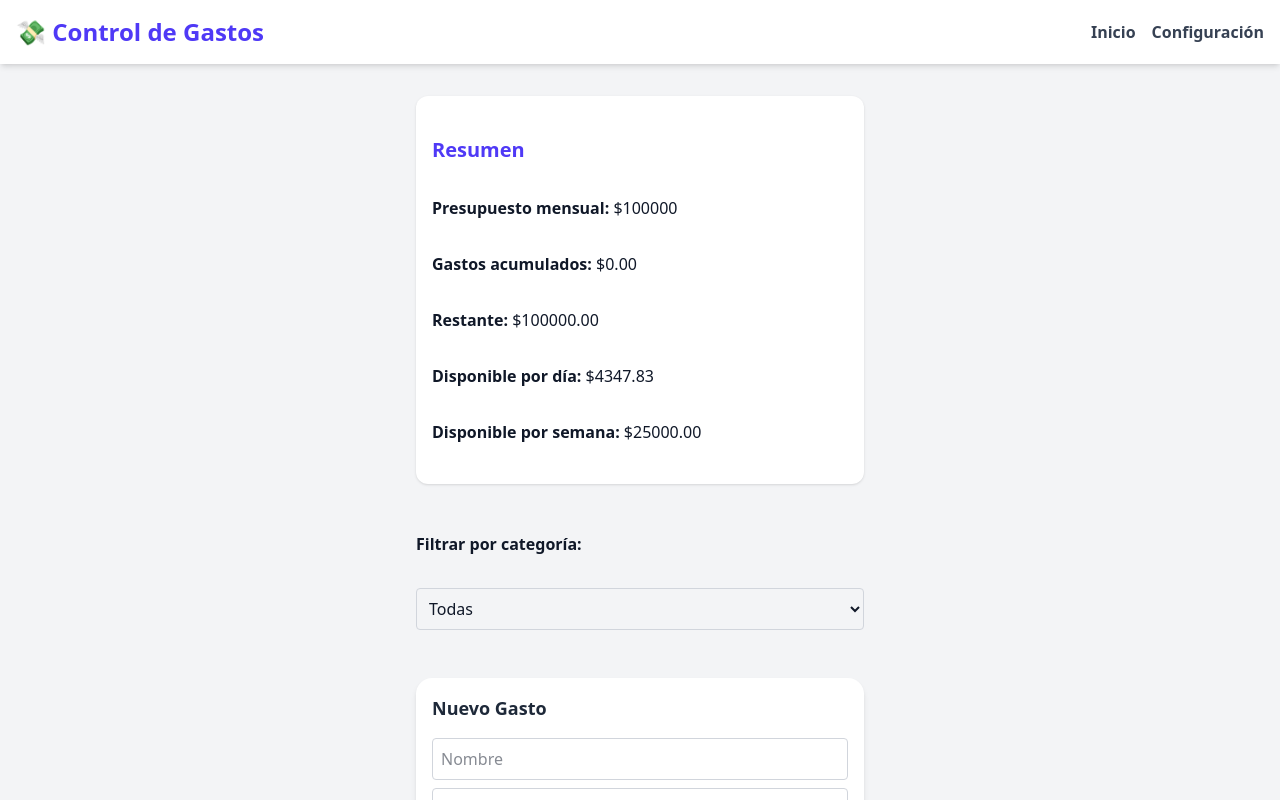
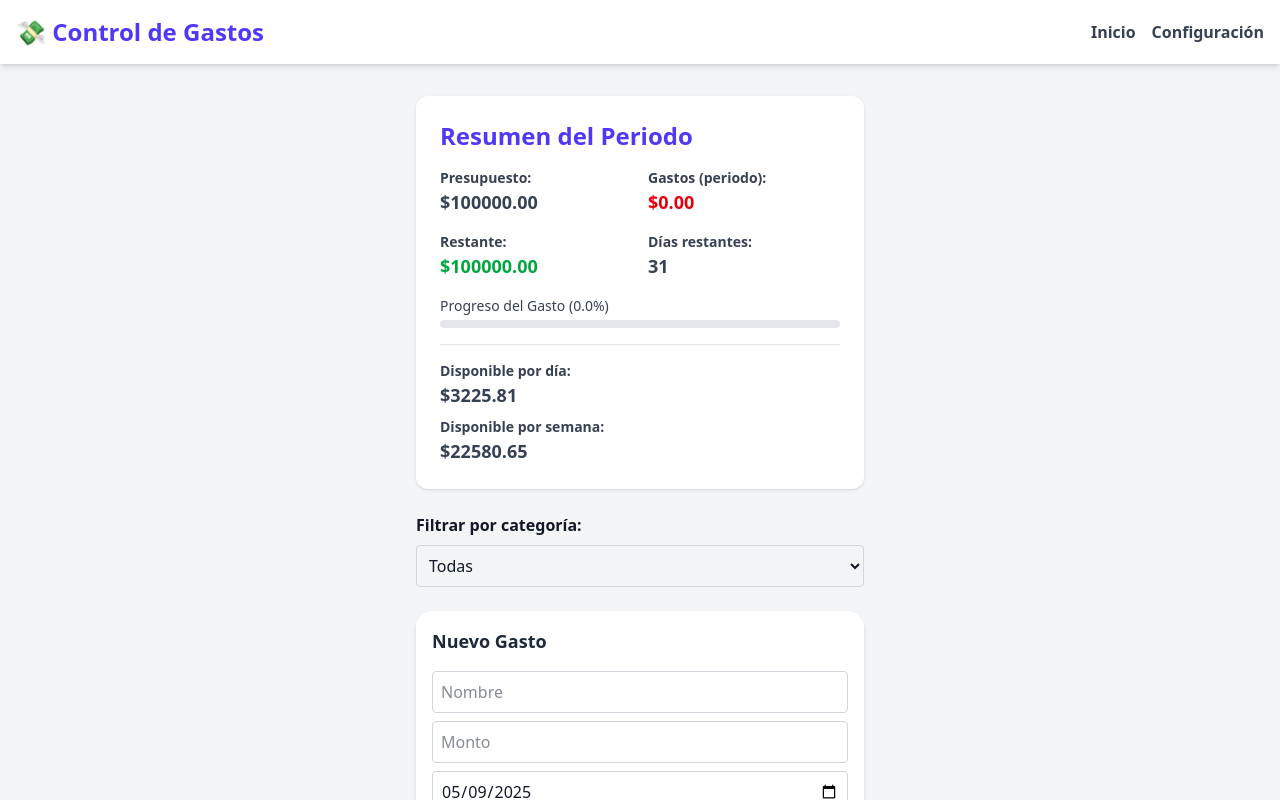
Before and after one commit to 8medios/control-gastos, a SvelteKit app: page / in a window 1280 px wide. Shown: the top 800 px of the page. Built offline with nearby package versions, Linux system fonts and the light colour scheme.

Commit message:
Mejora de diseño y logica de presupuesto/gastos

```diff
--- a/src/lib/types.ts
+++ b/src/lib/types.ts
@@ -5,3 +5,7 @@ export interface Expense {
   date: string; // formato ISO yyyy-mm-dd
   category?: string; // nuevo campo opcional
 }
+export interface BudgetConfig {
+  amount: number;
+  startDate: string; // formato ISO YYYY-mm-dd para la fecha de inicio del periodo
+}
--- a/src/routes/+page.svelte
+++ b/src/routes/+page.svelte
@@ -1,9 +1,9 @@
 <script lang="ts">
-	import AddExpense from '$lib/components/AddExpense.svelte';
-	import ExpenseItem from '$lib/components/ExpenseItem.svelte';
-	import type { Expense } from '$lib/types';
-	import { expenses } from '$lib/stores';
-	import { budget } from '$lib/config';
+  import AddExpense from "$lib/components/AddExpense.svelte";
+  import ExpenseItem from "$lib/components/ExpenseItem.svelte";
+  import type { Expense, BudgetConfig } from "$lib/types"; // Importar BudgetConfig
+  import { expenses } from "$lib/stores";
+  import { budget } from "$lib/config"; // Ahora este store contiene BudgetConfig
 
   const handleAddExpense = (e: CustomEvent<Expense>) => {
     expenses.update((list) => [e.detail, ...list]);
@@ -11,83 +11,127 @@
 
   const handleDeleteExpense = (e: CustomEvent<string>) => {
     const idToDelete = e.detail;
-		expenses.update(list => {
-			return list.filter(expense => expense.id !== idToDelete);
+    expenses.update((list) => {
+      return list.filter((expense) => expense.id !== idToDelete);
     });
   };
 
-    // Variable de estado para controlar qué gasto se está editando.
-    // Contendrá el objeto Expense si estamos editando, o null si no.
   let editingExpense: Expense | null = null;
 
-    // Función que se llama cuando un ExpenseItem dispara el evento 'edit'
   const handleStartEditing = (e: CustomEvent<string>) => {
     const idToEdit = e.detail;
-        // Buscamos el gasto en la lista actual del store usando el id
-        const expenseToEdit = $expenses.find(expense => expense.id === idToEdit);
-
-        // Asignamos el gasto encontrado a editingExpense. Si no se encuentra (lo cual no debería pasar si el id es válido), asignamos null.
-        // Nota: Al hacer bind:value directamente a las propiedades de editingExpense, Svelte actualizará este objeto a medida que el usuario escribe.
+    const expenseToEdit = $expenses.find((expense) => expense.id === idToEdit);
     editingExpense = expenseToEdit || null;
-
-         // Opcional pero recomendado para evitar mutación directa del store si 'find' devolviera una referencia reactiva compleja:
-         // editingExpense = expenseToEdit ? { ...expenseToEdit } : null;
   };
 
-    // Función para cancelar la edición y ocultar el formulario
   const handleCancelEditing = () => {
-        editingExpense = null; // Simplemente asignamos null para ocultar el formulario
+    editingExpense = null;
   };
 
-    // ** Lógica de GUARDAR CAMBIOS **
   const handleUpdateExpense = () => {
-        // Verificamos si realmente tenemos un gasto para editar
     if (!editingExpense) {
       console.warn("No hay gasto seleccionado para editar.");
       return;
     }
-
-        // Opcional: Añadir validación aquí antes de guardar (similar a AddExpense)
     if (!editingExpense.name.trim() || editingExpense.amount <= 0) {
-             console.warn("Por favor, completa el nombre y el monto correctamente al editar.");
-             // Podrías añadir lógica para mostrar mensajes de error en el formulario de edición
-             return; // Detiene la actualización si la validación falla
+      console.warn(
+        "Por favor, completa el nombre y el monto correctamente al editar."
+      );
+      return;
     }
 
-
-        // Usamos expenses.update para obtener la lista actual y devolver una nueva lista modificada
-        expenses.update(list => {
-            // Usamos map para iterar sobre la lista. Cuando encontramos el gasto que estamos editando (por id),
-            // lo reemplazamos con el objeto editingExpense (que contiene los valores modificados del formulario).
-            return list.map(expense => {
-                // Comparamos los ids. Usamos ?.id por si editingExpense fuera null (aunque ya lo verificamos arriba)
+    expenses.update((list) => {
+      return list.map((expense) => {
         if (expense.id === editingExpense?.id) {
-                    return editingExpense; // Devolvemos el objeto modificado
+          return editingExpense;
         }
-                return expense; // Devolvemos el gasto original si no es el que estamos editando
+        return expense;
       });
     });
 
-        // Una vez actualizado el store, ocultamos el formulario de edición
     editingExpense = null;
   };
 
+  // ** CÁLCULOS BASADOS EN EL PERIODO DE PRESUPUESTO **
 
-	// Derivar totales (sin cambios)
-	$: totalGastos = $expenses.reduce((acc, item) => acc + item.amount, 0);
-	$: restante = $budget - totalGastos;
-	$: diario = (restante / diasRestantes()).toFixed(2);
-	$: semanal = (restante / semanasRestantes()).toFixed(2);
+  // El total de gastos ahora suma solo los gastos DENTRO del periodo actual
+  $: totalGastos = $expenses.reduce((acc, item) => {
+    // Parsear las fechas para comparar, o comparar las strings ISO directamente si están en YYYY-MM-DD
+    const expenseDate = item.date;
+    const startDate = $budget.startDate;
 
-	function diasRestantes(): number {
-		const hoy = new Date();
-		const finMes = new Date(hoy.getFullYear(), hoy.getMonth() + 1, 0);
-		return (finMes.getDate() - hoy.getDate()) + 1;
+    // Determinar la fecha de fin del periodo (ej. un mes después de startDate)
+    const start = new Date(startDate);
+    const endDate = new Date(
+      start.getFullYear(),
+      start.getMonth() + 1,
+      start.getDate() - 1
+    )
+      .toISOString()
+      .slice(0, 10); // Fin del mes
+
+    // Comparar fechas: item.date >= startDate Y item.date <= endDate
+    if (expenseDate >= startDate && expenseDate <= endDate) {
+      return acc + item.amount;
+    }
+    return acc;
+  }, 0);
+
+  $: restante = $budget.amount - totalGastos; // Usamos $budget.amount
+  $: diasTotalesPeriodo = calcularDiasTotalesPeriodo($budget.startDate); // Necesitamos esta función
+  $: diasRestantesPeriodo = calcularDiasRestantesPeriodo($budget.startDate); // Necesitamos esta función
+  $: diario = (restante / diasRestantesPeriodo).toFixed(2);
+  $: semanal = (restante / (diasRestantesPeriodo / 7)).toFixed(2); // Semanas restantes
+
+  // Función para calcular el número total de días en el periodo
+  function calcularDiasTotalesPeriodo(startDateString: string): number {
+    const start = new Date(startDateString);
+    // El periodo termina un mes después del día de inicio (ej. 15 Mayo -> 14 Junio)
+    const endOfPeriod = new Date(
+      start.getFullYear(),
+      start.getMonth() + 1,
+      start.getDate()
+    );
+    const diffTime = endOfPeriod.getTime() - start.getTime();
+    const diffDays = Math.ceil(diffTime / (1000 * 60 * 60 * 24));
+    return diffDays;
   }
 
-	function semanasRestantes(): number {
-		return Math.ceil(diasRestantes() / 7);
+  // Función para calcular los días restantes en el periodo
+  function calcularDiasRestantesPeriodo(startDateString: string): number {
+    const hoy = new Date();
+    // Asegurarse de comparar solo la parte de la fecha
+    hoy.setHours(0, 0, 0, 0);
+
+    const start = new Date(startDateString);
+    start.setHours(0, 0, 0, 0);
+
+    // El periodo termina un mes después del día de inicio
+    const endOfPeriod = new Date(
+      start.getFullYear(),
+      start.getMonth() + 1,
+      start.getDate()
+    );
+    endOfPeriod.setHours(0, 0, 0, 0);
+
+    // Si hoy es ANTES del inicio del periodo, los días restantes son los días totales del periodo
+    if (hoy < start) {
+      return calcularDiasTotalesPeriodo(startDateString);
     }
+    // Si hoy es DESPUÉS del fin del periodo, los días restantes son 0
+    if (hoy >= endOfPeriod) {
+      return 0;
+    }
+
+    // Si hoy está DENTRO del periodo
+    const diffTime = endOfPeriod.getTime() - hoy.getTime();
+    const diffDays = Math.ceil(diffTime / (1000 * 60 * 60 * 24)); // Usamos ceil para contar el día actual
+    return diffDays;
+  }
+
+  // Las funciones anteriores diasRestantes y semanasRestantes ya no son necesarias
+  // function diasRestantes(): number { /* ... */ }
+  // function semanasRestantes(): number { /* ... */ }
 
   const clearExpenses = () => {
     if (confirm("¿Borrar todos los gastos?")) {
@@ -95,34 +139,107 @@
     }
   };
 
-	let categoriaSeleccionada: string = 'Todas';
+  let categoriaSeleccionada: string = "Todas";
 
-	$: gastosFiltrados = $expenses.filter(expense => {
-        const expenseCategory = expense.category || 'Otros';
-		return categoriaSeleccionada === 'Todas' || expenseCategory === categoriaSeleccionada;
+  $: gastosFiltrados = $expenses.filter((expense) => {
+    const expenseCategory = expense.category || "Otros";
+    return (
+      categoriaSeleccionada === "Todas" ||
+      expenseCategory === categoriaSeleccionada
+    );
   });
 
-    // Lista de categorías para el formulario de edición (puede estar en un archivo de config compartido)
-    const categories = ['Alimentación', 'Transporte', 'Entretenimiento', 'Salud', 'Educación', 'Otros'];
+  const categories = [
+    "Alimentación",
+    "Transporte",
+    "Entretenimiento",
+    "Salud",
+    "Educación",
+    "Otros",
+  ];
 
+  // ** MEJORAS DE ESTILO EN LA SECCIÓN DE RESUMEN **
+  $: porcentajeGastado =
+    $budget.amount > 0
+      ? Math.min((totalGastos / $budget.amount) * 100, 100)
+      : 0;
+  $: progresoColor =
+    porcentajeGastado < 50
+      ? "bg-green-500"
+      : porcentajeGastado < 85
+        ? "bg-yellow-500"
+        : "bg-red-500";
 </script>
 
 <main class="p-4 flex flex-col items-center gap-6">
-    <section class="bg-white dark:bg-gray-800 shadow rounded-xl p-4 w-full max-w-md space-y-2">
-    <h2 class="text-xl font-bold text-indigo-600 dark:text-indigo-400">Resumen</h2>
-    <p><strong>Presupuesto mensual:</strong> ${$budget}</p>
-    <p><strong>Gastos acumulados:</strong> ${totalGastos.toFixed(2)}</p>
-    <p><strong>Restante:</strong> ${restante.toFixed(2)}</p>
-    <p><strong>Disponible por día:</strong> ${diario}</p>
-    <p><strong>Disponible por semana:</strong> ${semanal}</p>
+  <section
+    class="bg-white dark:bg-gray-800 shadow rounded-xl p-6 w-full max-w-md space-y-4"
+  >
+    <h2 class="text-2xl font-bold text-indigo-600 dark:text-indigo-400 mb-4">
+      Resumen del Periodo
+    </h2>
+    <div class="grid grid-cols-2 gap-4 text-gray-700 dark:text-gray-300">
+      <p>
+        <strong class="block text-sm">Presupuesto:</strong>
+        <span class="text-lg font-semibold">${$budget.amount.toFixed(2)}</span>
+      </p>
+      <p>
+        <strong class="block text-sm">Gastos (periodo):</strong>
+        <span class="text-lg font-semibold text-red-600 dark:text-red-400"
+          >${totalGastos.toFixed(2)}</span
+        >
+      </p>
+      <p>
+        <strong class="block text-sm">Restante:</strong>
+        <span class="text-lg font-semibold text-green-600 dark:text-green-400"
+          >${restante.toFixed(2)}</span
+        >
+      </p>
+      <p>
+        <strong class="block text-sm">Días restantes:</strong>
+        <span class="text-lg font-semibold">{diasRestantesPeriodo}</span>
+      </p>
+    </div>
+
+    <div class="w-full mt-4">
+      <h3 class="text-sm font-medium text-gray-700 dark:text-gray-300 mb-1">
+        Progreso del Gasto ({porcentajeGastado.toFixed(1)}%)
+      </h3>
+      <div class="w-full bg-gray-200 rounded-full h-2 dark:bg-gray-700">
+        <div
+          class="{progresoColor} h-2 rounded-full"
+          style="width: {porcentajeGastado}%;"
+        ></div>
+      </div>
+    </div>
+    <div
+      class="border-t border-gray-200 dark:border-gray-700 pt-4 mt-4 space-y-2 text-gray-700 dark:text-gray-300"
+    >
+      <p>
+        <strong class="block text-sm">Disponible por día:</strong>
+        <span class="text-lg font-semibold">${diario}</span>
+      </p>
+      <p>
+        <strong class="block text-sm">Disponible por semana:</strong>
+        <span class="text-lg font-semibold">${semanal}</span>
+      </p>
+    </div>
   </section>
 
   {#if editingExpense}
-        <section class="bg-white dark:bg-gray-800 p-4 rounded-2xl shadow-md max-w-md w-full">
-            <h2 class="text-lg font-bold mb-4 text-gray-800 dark:text-white">Editar Gasto</h2>
+    <section
+      class="bg-white dark:bg-gray-800 p-4 rounded-2xl shadow-md max-w-md w-full"
+    >
+      <h2 class="text-lg font-bold mb-4 text-gray-800 dark:text-white">
+        Editar Gasto
+      </h2>
       <form on:submit|preventDefault={handleUpdateExpense} class="space-y-2">
         <div>
-                    <label for="edit-name" class="block text-sm font-medium text-gray-700 dark:text-gray-200">Nombre</label>
+          <label
+            for="edit-name"
+            class="block text-sm font-medium text-gray-700 dark:text-gray-200"
+            >Nombre</label
+          >
           <input
             id="edit-name"
             bind:value={editingExpense.name}
@@ -131,7 +248,11 @@
           />
         </div>
         <div>
-                     <label for="edit-amount" class="block text-sm font-medium text-gray-700 dark:text-gray-200">Monto ($)</label>
+          <label
+            for="edit-amount"
+            class="block text-sm font-medium text-gray-700 dark:text-gray-200"
+            >Monto ($)</label
+          >
           <input
             id="edit-amount"
             bind:value={editingExpense.amount}
@@ -141,7 +262,11 @@
           />
         </div>
         <div>
-                    <label for="edit-date" class="block text-sm font-medium text-gray-700 dark:text-gray-200">Fecha</label>
+          <label
+            for="edit-date"
+            class="block text-sm font-medium text-gray-700 dark:text-gray-200"
+            >Fecha</label
+          >
           <input
             id="edit-date"
             bind:value={editingExpense.date}
@@ -150,7 +275,11 @@
           />
         </div>
         <div>
-                    <label for="edit-category" class="block text-sm font-medium text-gray-700 dark:text-gray-200">Categoría</label>
+          <label
+            for="edit-category"
+            class="block text-sm font-medium text-gray-700 dark:text-gray-200"
+            >Categoría</label
+          >
           <select
             id="edit-category"
             bind:value={editingExpense.category}
@@ -166,10 +295,17 @@
         </div>
 
         <div class="flex gap-4 justify-end mt-4">
-                    <button type="button" on:click={handleCancelEditing} class="px-4 py-2 rounded bg-gray-300 hover:bg-gray-400 dark:bg-gray-600 dark:hover:bg-gray-700 text-gray-800 dark:text-gray-200 font-semibold transition">
+          <button
+            type="button"
+            on:click={handleCancelEditing}
+            class="px-4 py-2 rounded bg-gray-300 hover:bg-gray-400 dark:bg-gray-600 dark:hover:bg-gray-700 text-gray-800 dark:text-gray-200 font-semibold transition"
+          >
             Cancelar
           </button>
-                    <button type="submit" class="px-4 py-2 rounded bg-green-600 hover:bg-green-700 text-white font-semibold transition">
+          <button
+            type="submit"
+            class="px-4 py-2 rounded bg-green-600 hover:bg-green-700 text-white font-semibold transition"
+          >
             Guardar Cambios
           </button>
         </div>
@@ -177,9 +313,10 @@
     </section>
   {/if}
 
-
   <section class="w-full max-w-md space-y-2">
-    <label for="categoria" class="font-semibold block">Filtrar por categoría:</label>
+    <label for="categoria" class="font-semibold block"
+      >Filtrar por categoría:</label
+    >
     <select
       id="categoria"
       bind:value={categoriaSeleccionada}
@@ -206,8 +343,11 @@
 
   <ul class="w-full max-w-md space-y-2">
     {#each gastosFiltrados as expense (expense.id)}
-			<ExpenseItem expense={expense} on:delete={handleDeleteExpense} on:edit={handleStartEditing} />
+      <ExpenseItem
+        {expense}
+        on:delete={handleDeleteExpense}
+        on:edit={handleStartEditing}
+      />
     {/each}
   </ul>
-
 </main>
```
Also changed, not shown: src/lib/config.ts (+12 -6 lines), src/routes/configuration/+page.svelte (+29 -8 lines). Lines whose indentation alone changed are shown as unchanged.
